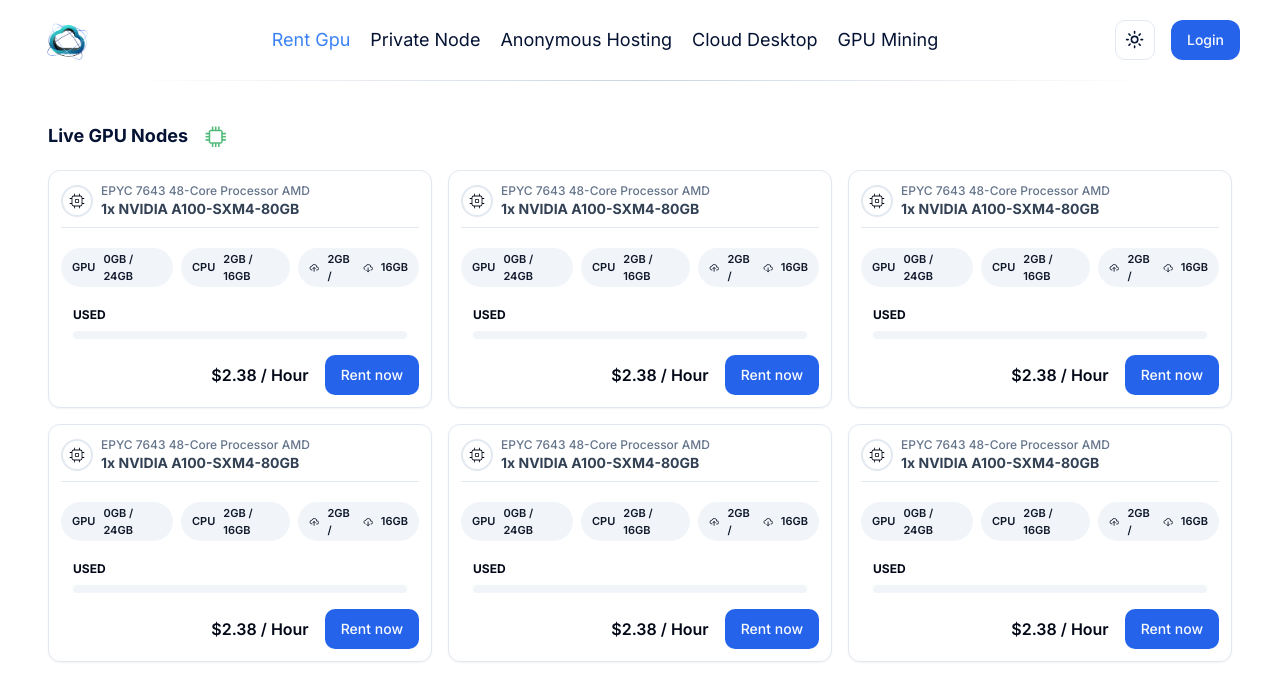
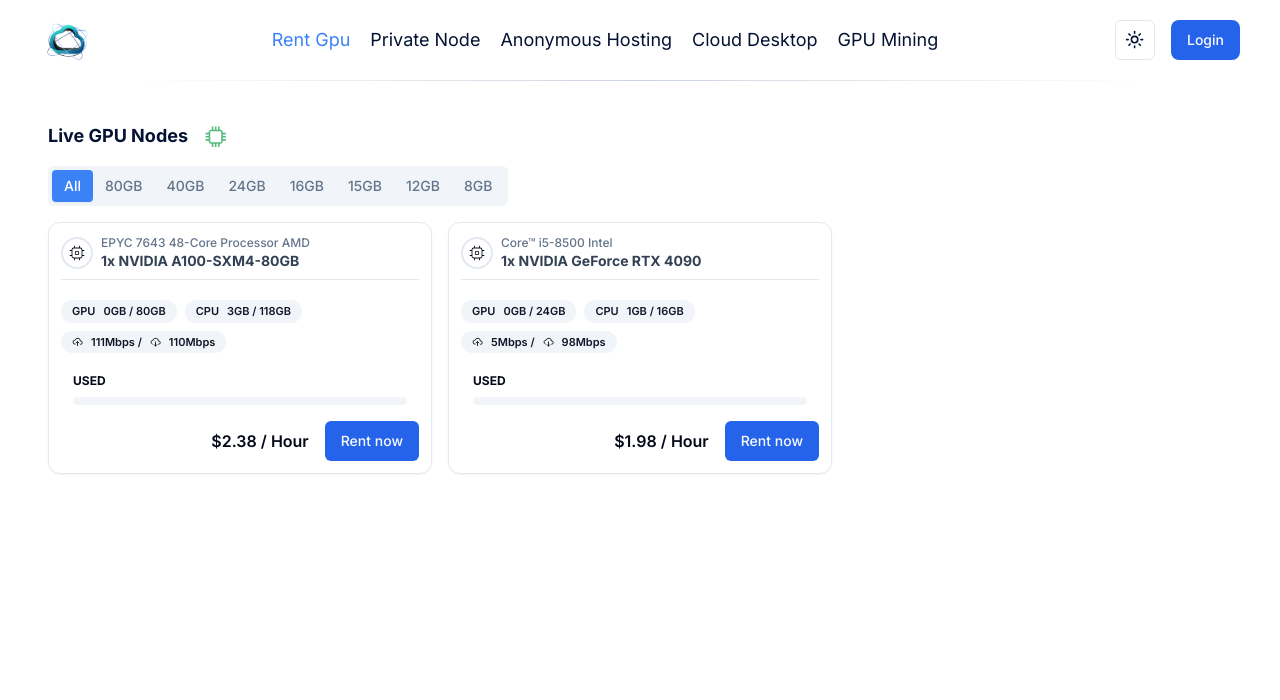
Before and after one commit to Taufik-H/vpsfe, a Next.js app: page / in a window 1280 px wide. Shown: the top 700 px of the page. Built offline with nearby package versions, Linux system fonts and the light colour scheme.

Commit message:
refactor: make Card GPU content dynamic with props

```diff
--- a/app/globals.css
+++ b/app/globals.css
@@ -23,7 +23,7 @@
     --border: 214.3 31.8% 91.4%;
     --input: 214.3 31.8% 91.4%;
     --ring: 221.2 83.2% 53.3%;
-    --radius: 0.75rem;
+    --radius: 0.5rem;
   }
 
   .dark {
@@ -34,7 +34,7 @@
     --popover: 222.2 84% 4.9%;
     --popover-foreground: 210 40% 98%;
     --primary: 217.2 91.2% 59.8%;
-    --primary-foreground: 222.2 47.4% 11.2%;
+    --primary-foreground: 0 0% 100%;
     --secondary: 217.2 32.6% 17.5%;
     --secondary-foreground: 210 40% 98%;
     --muted: 217.2 32.6% 17.5%;
--- a/components/custom/CardGpu.jsx
+++ b/components/custom/CardGpu.jsx
@@ -14,7 +14,7 @@
   TooltipTrigger,
 } from "../ui/tooltip";
 
-const CardGpu = ({ ...props }) => {
+const CardGpu = (props) => {
   const [progress, setProgress] = useState(0);
 
   React.useEffect(() => {
@@ -28,34 +28,37 @@
           <CiMicrochip size={20} />
         </div>
         <div className="">
-          <p className="text-xs font-medium text-slate-500">
-            EPYC 7643 48-Core Processor AMD
-          </p>
+          <p className="text-xs font-medium text-slate-500">{props.cpuName}</p>
           <p className="text-sm font-bold text-slate-700 dark:text-white">
-            1x NVIDIA A100-SXM4-80GB
+            {props.gpuName}
           </p>
         </div>
       </div>
-      <div className="my-5 flex justify-center gap-2">
+      <div className="my-5 flex flex-wrap justify-left gap-2">
         <Badge
           variant="secondary"
           className="gap-2 text-[11px] transition-all duration-300 hover:bg-blue-500 hover:text-white hover:dark:bg-white hover:dark:text-slate-900"
         >
           <p className=" uppercase">gpu</p>
-          <p>0GB / 24GB</p>
+          <p>
+            {props.gpuUsage.used}GB / {props.gpuUsage.total}GB
+          </p>
         </Badge>
         <Badge
           variant="secondary"
           className="gap-2 text-[11px] transition-all duration-300 hover:bg-blue-500 hover:text-white hover:dark:bg-white hover:dark:text-slate-900"
         >
           <p className=" uppercase">cpu</p>
-          <p>2GB / 16GB</p>
+          <p>
+            {props.cpuUsage.used}GB / {props.cpuUsage.total}GB
+          </p>
         </Badge>
         <Badge
           variant="secondary"
           className="gap-2 text-[11px] transition-all duration-300 hover:bg-blue-500 hover:text-white hover:dark:bg-white hover:dark:text-slate-900"
         >
-          <TbCloudUpload /> 2GB / <TbCloudDownload /> 16GB
+          <TbCloudUpload /> {props.uploadSpeed}Mbps / <TbCloudDownload />{" "}
+          {props.downloadSpeed}Mbps
         </Badge>
       </div>
       <div className="my-4">
@@ -63,16 +66,16 @@
           <Tooltip>
             <TooltipTrigger className="flex  w-full flex-col items-start justify-start px-3">
               <p className="mb-2 text-xs font-bold uppercase">used</p>
-              <Progress value={progress} className="h-2 w-[100%] " />
+              <Progress value={props.overallUsedPercentage} className="h-2 w-[100%] " />
             </TooltipTrigger>
             <TooltipContent>
-              <p>{progress}%</p>
+              <p>{props.overallUsedPercentage}%</p>
             </TooltipContent>
           </Tooltip>
         </TooltipProvider>
       </div>
       <div className="flex items-center justify-end gap-4">
-        <p className="font-semibold">$2.38 / Hour</p>
+        <p className="font-semibold">${props.price} / Hour</p>
         <Button className="dark:text-white">Rent now</Button>
       </div>
     </Card>
--- a/components/custom/RentGpu.jsx
+++ b/components/custom/RentGpu.jsx
@@ -1,6 +1,8 @@
 import React from "react";
 import { VscChip } from "react-icons/vsc";
 import CardGpu from "./CardGpu";
+import { Tabs, TabsList, TabsTrigger, TabsContent } from "@/components/ui/tabs";
+import gpuNodes from "@/constant/cardGpu";
 
 const RentGpu = () => {
   return (
@@ -9,14 +11,86 @@
         <h1 className="text-lg font-bold capitalize">live GPU nodes</h1>
         <VscChip size={25} className="mt-1 animate-pulse text-green-600" />
       </div>
-      <div className="mt-5 grid grid-cols-3 gap-4">
-        <CardGpu />
-        <CardGpu />
-        <CardGpu />
-        <CardGpu />
-        <CardGpu />
-        <CardGpu />
-      </div>
+      <Tabs defaultValue="All" className='mb-4'>
+        <TabsList className="my-4">
+          <TabsTrigger value="All">All</TabsTrigger>
+          <TabsTrigger value="80GB">80GB</TabsTrigger>
+          <TabsTrigger value="40GB">40GB</TabsTrigger>
+          <TabsTrigger value="24GB">24GB</TabsTrigger>
+          <TabsTrigger value="16GB">16GB</TabsTrigger>
+          <TabsTrigger value="15GB">15GB</TabsTrigger>
+          <TabsTrigger value="12GB">12GB</TabsTrigger>
+          <TabsTrigger value="8GB">8GB</TabsTrigger>
+        </TabsList>
+        <TabsContent value="All" className="grid grid-cols-3 gap-4 mt-0">
+          {gpuNodes.map((gpuNode) => (
+            <CardGpu
+              key={"All" + gpuNode.cpuName + gpuNode.gpuName}
+              {...gpuNode}
+            />
+          ))}
+        </TabsContent>
+        <TabsContent value="80GB" className="grid grid-cols-3 gap-4 mt-0">
+          {gpuNodes
+            .filter((gpuNode) => gpuNode.gpuUsage.total == 80)
+            .map((gpuNode) => (
+              <CardGpu
+                key={"80GB" + gpuNode.cpuName + gpuNode.gpuName}
+                {...gpuNode}
+              />
+            ))}
+        </TabsContent>
+        <TabsContent value="24GB" className="grid grid-cols-3 gap-4 mt-0">
+          {gpuNodes
+            .filter((gpuNode) => gpuNode.gpuUsage.total == 24)
+            .map((gpuNode) => (
+              <CardGpu
+                key={"24GB" + gpuNode.cpuName + gpuNode.gpuName}
+                {...gpuNode}
+              />
+            ))}
+        </TabsContent>
+        <TabsContent value="16GB" className="grid grid-cols-3 gap-4 mt-0">
+          {gpuNodes
+            .filter((gpuNode) => gpuNode.gpuUsage.total == 16)
+            .map((gpuNode) => (
+              <CardGpu
+                key={"16GB" + gpuNode.cpuName + gpuNode.gpuName}
+                {...gpuNode}
+              />
+            ))}
+        </TabsContent>
+        <TabsContent value="15GB" className="grid grid-cols-3 gap-4 mt-0">
+          {gpuNodes
+            .filter((gpuNode) => gpuNode.gpuUsage.total == 15)
+            .map((gpuNode) => (
+              <CardGpu
+                key={"15GB" + gpuNode.cpuName + gpuNode.gpuName}
+                {...gpuNode}
+              />
+            ))}
+        </TabsContent>
+        <TabsContent value="12GB" className="grid grid-cols-3 gap-4 mt-0">
+          {gpuNodes
+            .filter((gpuNode) => gpuNode.gpuUsage.total == 12)
+            .map((gpuNode) => (
+              <CardGpu
+                key={"12GB" + gpuNode.cpuName + gpuNode.gpuName}
+                {...gpuNode}
+              />
+            ))}
+        </TabsContent>
+        <TabsContent value="8GB" className="grid grid-cols-3 gap-4 mt-0">
+          {gpuNodes
+            .filter((gpuNode) => gpuNode.gpuUsage.total == 8)
+            .map((gpuNode) => (
+              <CardGpu
+                key={"8GB" + gpuNode.cpuName + gpuNode.gpuName}
+                {...gpuNode}
+              />
+            ))}
+        </TabsContent>
+      </Tabs>
     </section>
   );
 };
--- a/components/ui/input.jsx
+++ b/components/ui/input.jsx
@@ -1,19 +1,20 @@
-import * as React from "react"
+import * as React from "react";
 
-import { cn } from "@/lib/utils"
+import { cn } from "@/lib/utils";
 
 const Input = React.forwardRef(({ className, type, ...props }, ref) => {
   return (
-    (<input
+    <input
       type={type}
       className={cn(
-        "flex h-10 w-full rounded-md border border-input bg-background px-3 py-2 text-sm ring-offset-background file:border-0 file:bg-transparent file:text-sm file:font-medium placeholder:text-muted-foreground focus-visible:outline-none focus-visible:ring-2 focus-visible:ring-ring focus-visible:ring-offset-2 disabled:cursor-not-allowed disabled:opacity-50",
-        className
+        "flex h-10 w-full rounded-md border border-input bg-background dark:bg-slate-800 px-3 py-2 text-sm ring-offset-background file:border-0 file:bg-transparent file:text-sm file:font-medium placeholder:text-muted-foreground focus-visible:outline-none focus-visible:ring-2 focus-visible:ring-ring focus-visible:ring-offset-1 disabled:cursor-not-allowed disabled:opacity-50",
+        className,
       )}
       ref={ref}
-      {...props} />)
+      {...props}
+    />
   );
-})
-Input.displayName = "Input"
+});
+Input.displayName = "Input";
 
-export { Input }
+export { Input };
--- /dev/null
+++ b/components/ui/tabs.jsx
@@ -0,0 +1,43 @@
+"use client"
+
+import * as React from "react"
+import * as TabsPrimitive from "@radix-ui/react-tabs"
+
+import { cn } from "@/lib/utils"
+
+const Tabs = TabsPrimitive.Root
+
+const TabsList = React.forwardRef(({ className, ...props }, ref) => (
+  <TabsPrimitive.List
+    ref={ref}
+    className={cn(
+      "inline-flex h-10 items-center justify-center rounded-md bg-muted p-1 text-muted-foreground",
+      className
+    )}
+    {...props} />
+))
+TabsList.displayName = TabsPrimitive.List.displayName
+
+const TabsTrigger = React.forwardRef(({ className, ...props }, ref) => (
+  <TabsPrimitive.Trigger
+    ref={ref}
+    className={cn(
+      "inline-flex items-center justify-center whitespace-nowrap rounded-sm px-3 py-1.5 text-sm font-medium ring-offset-background transition-all focus-visible:outline-none focus-visible:ring-2 focus-visible:ring-ring focus-visible:ring-offset-2 disabled:pointer-events-none disabled:opacity-50 data-[state=active]:bg-blue-500 data-[state=active]:text-white dark:data-[state=active]:text-foreground data-[state=active]:shadow-sm",
+      className
+    )}
+    {...props} />
+))
+TabsTrigger.displayName = TabsPrimitive.Trigger.displayName
+
+const TabsContent = React.forwardRef(({ className, ...props }, ref) => (
+  <TabsPrimitive.Content
+    ref={ref}
+    className={cn(
+      "mt-2 ring-offset-background focus-visible:outline-none focus-visible:ring-2 focus-visible:ring-ring focus-visible:ring-offset-2",
+      className
+    )}
+    {...props} />
+))
+TabsContent.displayName = TabsPrimitive.Content.displayName
+
+export { Tabs, TabsList, TabsTrigger, TabsContent }
--- /dev/null
+++ b/constant/cardGpu.js
@@ -0,0 +1,37 @@
+const gpuNodes = [
+  {
+    cpuName: "EPYC 7643 48-Core Processor AMD",
+    gpuName: "1x NVIDIA A100-SXM4-80GB",
+    gpuUsage: {
+      used: 0,
+      total: 80,
+    },
+    cpuUsage: {
+      used: 3,
+      total: 118,
+    },
+    downloadSpeed: 110,
+    uploadSpeed: 111,
+    price: 2.38,
+    overallUsedPercentage: 0
+  },
+  {
+    cpuName: "Core™ i5-8500 Intel",
+    gpuName: "1x NVIDIA GeForce RTX 4090",
+    gpuUsage: {
+      used: 0,
+      total: 24,
+    },
+    cpuUsage: {
+      used: 1,
+      total: 16,
+    },
+    downloadSpeed: 98,
+    uploadSpeed: 5,
+    price: 1.98,
+    overallUsedPercentage: 0
+  },
+];
+
+
+export default gpuNodes;
--- a/package.json
+++ b/package.json
@@ -15,6 +15,7 @@
     "@radix-ui/react-label": "^2.0.2",
     "@radix-ui/react-progress": "^1.0.3",
     "@radix-ui/react-slot": "^1.0.2",
+    "@radix-ui/react-tabs": "^1.0.4",
     "@radix-ui/react-tooltip": "^1.0.7",
     "@tanstack/react-table": "^8.13.2",
     "class-variance-authority": "^0.7.0",
```
Also changed, not shown: 1 other file (tests, documents, lock files or other folders).
